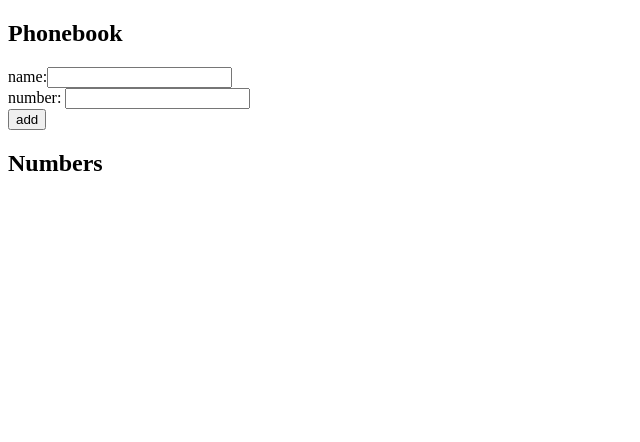
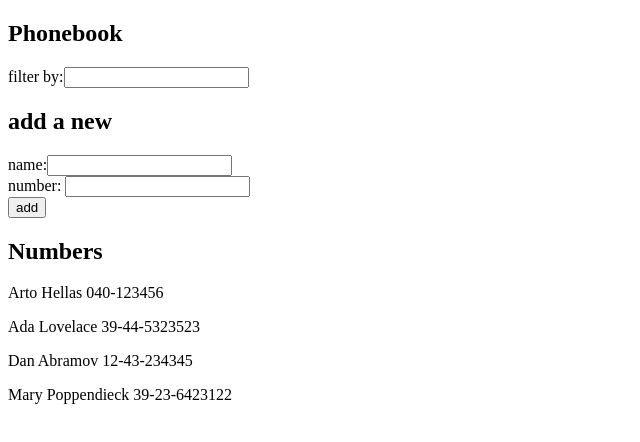
Before and after one commit to vino-dk/full-stack-open, a React (Create React App) app in the folder part2/the-phonebook/: page / in a window 1280 px wide. Shown: the top 442 px of the page, without its empty margins (0-640 px from the left). Built offline with nearby package versions, Linux system fonts and the light colour scheme.

Commit message:
checkpoint 2.9

```diff
--- a/part2/the-phonebook/src/App.js
+++ b/part2/the-phonebook/src/App.js
@@ -2,9 +2,17 @@
 import Person from './components/Person';
 
 const App = () => {
-  const [persons, setPersons] = useState([{id: null}])
+  const [persons, setPersons] = useState(
+    [
+      { name: 'Arto Hellas', number: '040-123456', id: 1 },
+      { name: 'Ada Lovelace', number: '39-44-5323523', id: 2 },
+      { name: 'Dan Abramov', number: '12-43-234345', id: 3 },
+      { name: 'Mary Poppendieck', number: '39-23-6423122', id: 4 }
+    ]
+  )
   const [newName, setNewName] = useState('')
   const [newNumber, setNewNumber] = useState('')
+  const [filterName, setFilterName] = useState('')
 
   const addPerson = (event) => {
     event.preventDefault()
@@ -14,15 +22,16 @@
     for (let i = 0; i < persons.length; i++) {
       if (persons[i].name === newName)
         nameFound = true;
+      break;
     }
-    if(!nameFound){
+    if (!nameFound) {
       const personObject = {
         name: newName,
         id: persons.length + 1
       }
       setPersons(persons.concat(personObject))
       setNewName('')
-    } else{
+    } else {
       window.alert(`${newName} is already added to phonebook`);
     }
   }
@@ -35,7 +44,7 @@
       if (persons[i].name === newName)
         nameFound = true;
     }
-    if(!nameFound){
+    if (!nameFound) {
       const personObject = {
         name: newName,
         number: newNumber,
@@ -44,7 +53,7 @@
       setPersons(persons.concat(personObject))
       setNewName('')
       setNewNumber('')
-    } else{
+    } else {
       window.alert(`${newName} is already added to phonebook`);
     }
   }
@@ -59,10 +68,26 @@
     setNewNumber(event.target.value)
   }
 
+  const handleFilterOnChange = (event) => {
+    console.log(event.target.value)
+    setFilterName(event.target.value)
+
+  }
+
+
   return (
     <div>
       <h2>Phonebook</h2>
 
+      <div>
+        filter by:
+        <input
+          value={filterName}
+          onChange={handleFilterOnChange}
+        />
+      </div>
+
+      <h2>add a new</h2>
       <form onSubmit={(addPerson, addNumber)}>
         <div>
           name:
@@ -83,7 +108,10 @@
       </form>
 
       <h2>Numbers</h2>
-      {persons.map(person =>
+      {persons.filter(person => person.name
+        .toLowerCase()
+        .trim()
+        .search(filterName.toLowerCase().trim()) >= 0).map(person =>
           <Person key={person.id} person={person} />
         )}
     </div>
```
Lines whose indentation alone changed are shown as unchanged.
